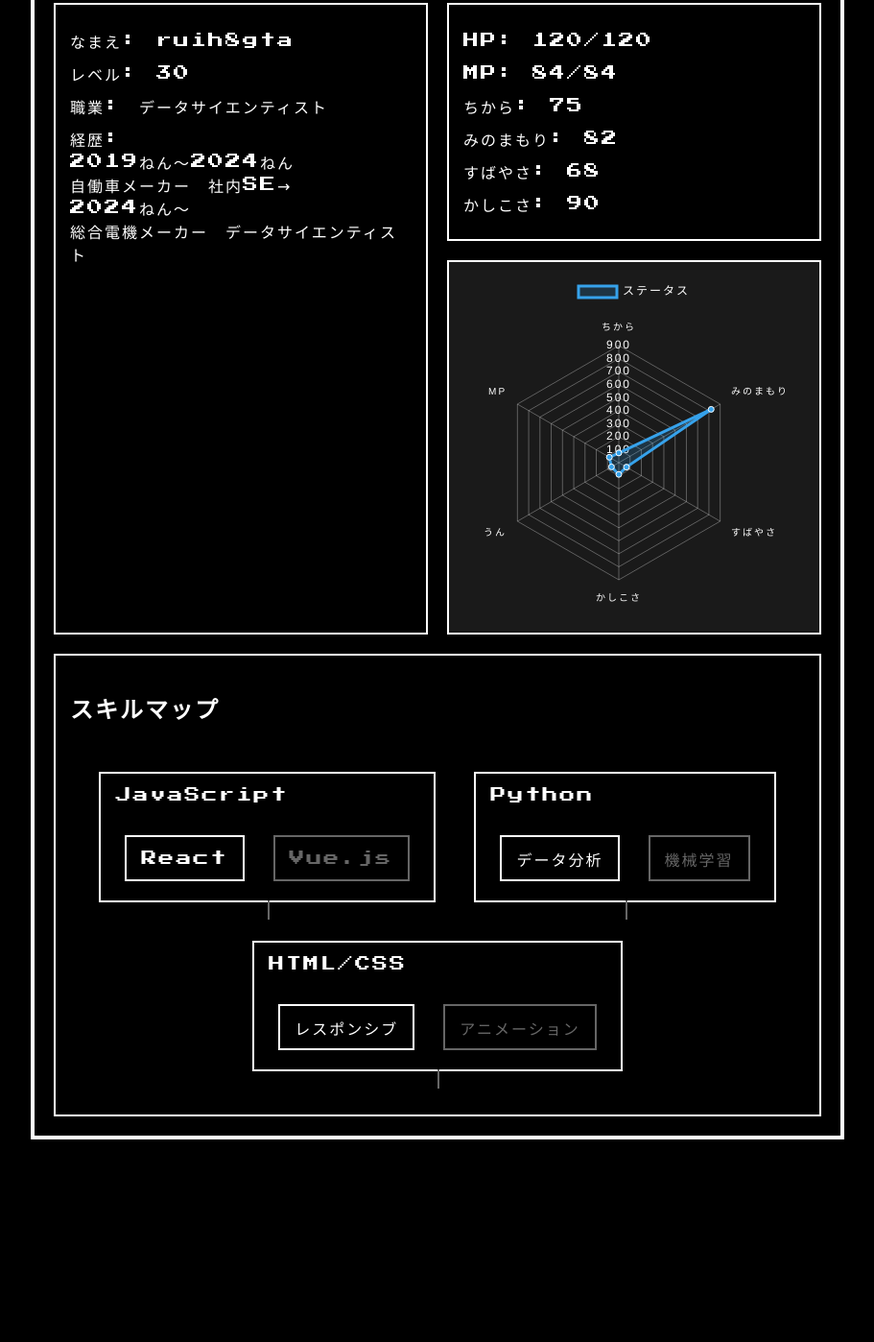
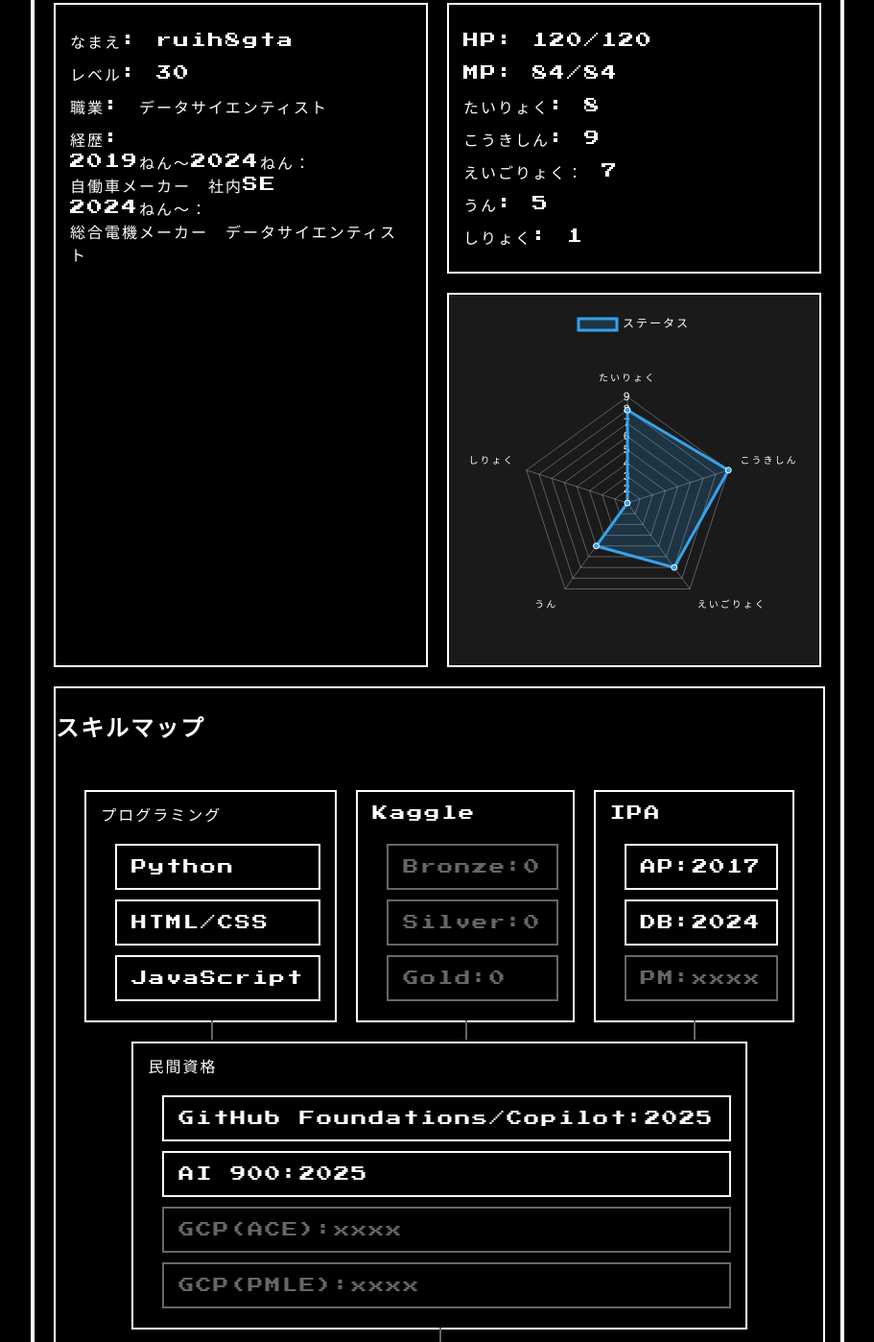
Before and after one commit to ruih8gta/Myportfolio, a plain HTML site: page status.html in a window 1280 px wide. Shown: the part 232-1630 px from the top of the page at 96% size, without its empty margins (184-1095 px from the left). Before the commit the page ends 1439 px from the top, so only its background shows below. Drawn offline with nearby package versions, Linux system fonts and the light colour scheme.

Commit message:
スキルマップ修正

```diff
--- a/command.js
+++ b/command.js
@@ -12,6 +12,7 @@ commandLinks.forEach(link => {
         switch (command) {
             case '1': // 自己紹介コマンド
                 content = '職業：データサイエンティスト'
+                + '<br>専門：生成AI・システム開発'
                 + '<br>得意な呪文：Python'
                 + '<br>必殺技：合気道'; // 表示する内容
                 break;
--- a/status.css
+++ b/status.css
@@ -28,12 +28,14 @@ body {
 .character-info {
     border: 2px solid #fff;
     padding: 15px;
+    overflow: hidden;
 }
 
 .stats {
     display: flex;
     flex-direction: column;
     gap: 20px;
+    overflow: hidden;
 }
 
 .stats-text {
@@ -50,7 +52,9 @@ body {
 .skills {
     grid-column: 1 / -1;
     border: 2px solid #fff;
-    padding: 15px;
+    padding: 0px;
+    width: 100%;
+    overflow-x: auto;
 }
 
 p {
@@ -74,3 +78,54 @@ li:before {
     position: absolute;
     left: 0;
 }
+
+/* スキルツリースタイル */
+.skill-tree {
+    padding: 20px;
+    display: flex;
+    justify-content: space-around;
+    flex-wrap: wrap;
+    /*gap: 20px;*/
+    max-width: 100%;
+}
+
+.skill-branch {
+    display: flex;
+    flex-direction: column;
+    align-items: center;
+}
+
+.skill-node {
+    background: #000;
+    border: 2px solid #666;
+    padding: 10px 15px;
+    margin: 10px 0;
+    position: relative;
+    color: #666;
+}
+
+.skill-node.learned {
+    border-color: #fff;
+    color: #fff;
+}
+
+.skill-children {
+    margin-left: 15px;
+    /*display: flex;*/
+    gap: 10px;
+    margin-top: 20px;
+}
+
+.skill-children::before {
+    content: '';
+    position: absolute;
+    top: 100%;
+    left: 50%;
+    width: 2px;
+    height: 20px;
+    background: #666;
+}
+
+.skill-node.learned + .skill-children::before {
+    background: #fff;
+}
--- a/status.html
+++ b/status.html
@@ -22,21 +22,22 @@
                 <p>レベル: 30</p>
                 <p>職業: データサイエンティスト</p>
                 <p>経歴:<br>
-                    2019ねん～2024ねん<br>
-                    自働車メーカー 社内SE→<br>
-                    2024ねん～<br>
+                    2019ねん～2024ねん：<br>
+                    自働車メーカー 社内SE<br>
+                    2024ねん～：<br>
                     総合電機メーカー データサイエンティスト
-
                 </p>
             </div>
             <div class="stats">
                 <div class="stats-text">
                     <p>HP: 120/120</p>
                     <p>MP: 84/84</p>
-                    <p>ちから: 75</p>
-                    <p>みのまもり: 82</p>
-                    <p>すばやさ: 68</p>
-                    <p>かしこさ: 90</p>
+                    <p>たいりょく: 8</p>
+                    <p>こうきしん: 9</p>
+                    <p>えいごりょく： 7</p>
+                    <p>うん: 5</p>
+                    <p>しりょく: 1</p>
+
                 </div>
                 <div class="chart-container">
                     <canvas id="skillChart"></canvas>
@@ -46,29 +47,45 @@
                 <h2>スキルマップ</h2>
                 <div class="skill-tree">
                     <div class="skill-branch">
-                        <div class="skill-node learned">JavaScript
+                        <div class="skill-node learned">プログラミング
                             <div class="skill-children">
-                                <div class="skill-node learned">React</div>
-                                <div class="skill-node">Vue.js</div>
+                                <div class="skill-node learned">Python</div>
+                                <div class="skill-node learned">HTML/CSS</div>
+                                <div class="skill-node learned">JavaScript</div>
                             </div>
                         </div>
                     </div>
                     <div class="skill-branch">
-                        <div class="skill-node learned">Python
+                        <div class="skill-node learned">Kaggle
                             <div class="skill-children">
-                                <div class="skill-node learned">データ分析</div>
-                                <div class="skill-node">機械学習</div>
+                                <div class="skill-node">Bronze:0</div>
+                                <div class="skill-node">Silver:0</div>
+                                <div class="skill-node">Gold:0</div>
                             </div>
                         </div>
                     </div>
                     <div class="skill-branch">
-                        <div class="skill-node learned">HTML/CSS
+                        <div class="skill-node learned">IPA
                             <div class="skill-children">
-                                <div class="skill-node learned">レスポンシブ</div>
-                                <div class="skill-node">アニメーション</div>
+                                <div class="skill-node learned">AP:2017</div>
+                                <div class="skill-node learned">DB:2024</div>
+                                <div class="skill-node">PM:xxxx</div>
                             </div>
                         </div>
                     </div>
+
+                    <div class="skill-branch">
+                        <div class="skill-node learned">民間資格
+                            <div class="skill-children">
+                                <div class="skill-node learned">GitHub Foundations/Copilot:2025</div>
+                                <div class="skill-node learned">AI 900:2025</div>
+                                <div class="skill-node">GCP(ACE):xxxx</div>
+                                <div class="skill-node">GCP(PMLE):xxxx</div>
+
+                            </div>
+                        </div>
+                    </div>
+
                 </div>
             </div>
         </div>
--- a/status.js
+++ b/status.js
@@ -4,10 +4,10 @@ document.addEventListener('DOMContentLoaded', function() {
     new Chart(ctx, {
         type: 'radar',
         data: {
-            labels: ['ちから', 'みのまもり', 'すばやさ', 'かしこさ', 'うん', 'MP'],
+            labels: ['たいりょく', 'こうきしん', 'えいごりょく', 'うん', 'しりょく'],
             datasets: [{
                 label: 'ステータス',
-                data: [75, 820, 68, 90, 65, 84],
+                data: [8, 9, 7, 5, 1],
                 backgroundColor: 'rgba(54, 162, 235, 0.2)',
                 borderColor: 'rgb(54, 162, 235)',
                 pointBackgroundColor: 'rgb(54, 162, 235)',
--- a/style.css
+++ b/style.css
@@ -180,52 +180,3 @@ h1 {
 #cursor button:active {
     background-color: #444;
 }
-
-/* スキルツリースタイル */
-.skill-tree {
-    padding: 20px;
-    display: flex;
-    justify-content: space-around;
-    flex-wrap: wrap;
-    gap: 20px;
-}
-
-.skill-branch {
-    display: flex;
-    flex-direction: column;
-    align-items: center;
-}
-
-.skill-node {
-    background: #000;
-    border: 2px solid #666;
-    padding: 10px 15px;
-    margin: 10px;
-    position: relative;
-    color: #666;
-}
-
-.skill-node.learned {
-    border-color: #fff;
-    color: #fff;
-}
-
-.skill-children {
-    display: flex;
-    gap: 10px;
-    margin-top: 20px;
-}
-
-.skill-children::before {
-    content: '';
-    position: absolute;
-    top: 100%;
-    left: 50%;
-    width: 2px;
-    height: 20px;
-    background: #666;
-}
-
-.skill-node.learned + .skill-children::before {
-    background: #fff;
-}
```
Also changed, not shown: test/skills-data.js (added, +45 -0 lines), test/test.css (added, +20 -0 lines), test/test.html (+41 -37 lines), test/test.js (+103 -0 lines).
